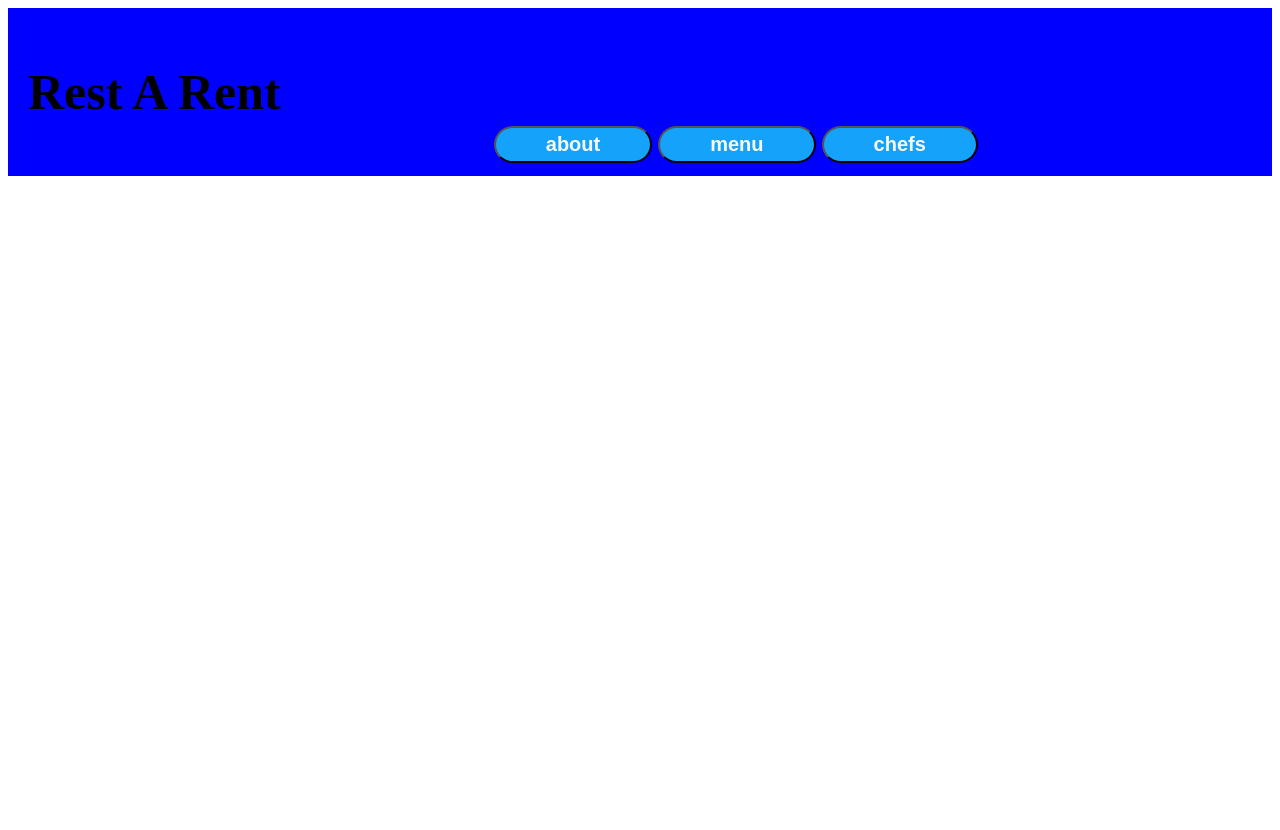
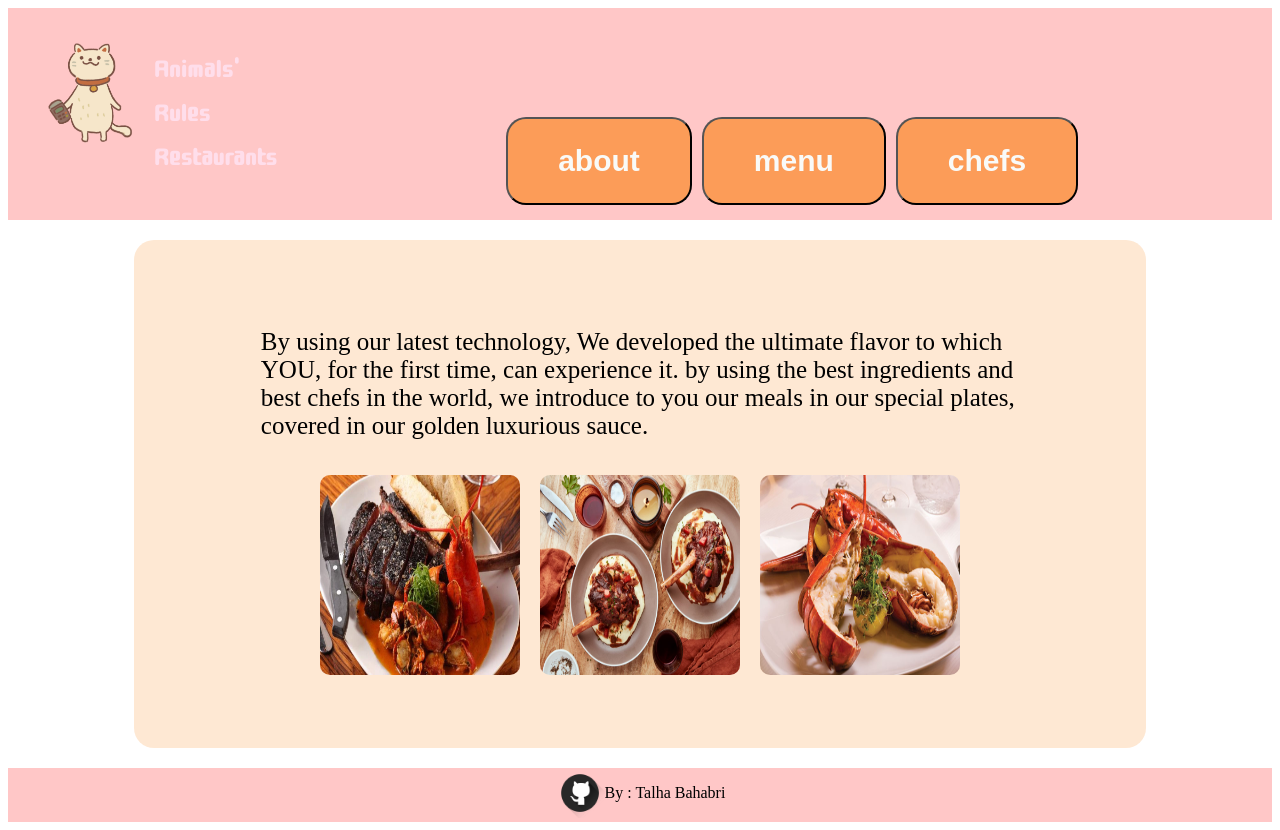
Before and after one commit to Talha-Bahabri/RESTAURANT-PAGE, a plain HTML site: page index.html in a window 1280 px wide. Before the commit the page ends 800 px from the top, so only its background shows below. Drawn offline with nearby package versions, Linux system fonts and the light colour scheme.

Commit message:
chnged colors,logo,font many changes

```diff
--- a/index.html
+++ b/index.html
@@ -16,7 +16,8 @@
 
       <div id="header">
         <div id="logo">
-          <p >Rest A Rent </p>
+          <img src="img/mainLogo.png" class="headerImage">
+          <p id="logoText">Animals' Rules Restaurants </p>
         </div>
         <div id="buttonsDiv">
           <button class="pages-button" id="about"> about </button>
@@ -34,6 +35,14 @@
 
       </div>
 
+      <div class="footer">
+
+        <a href="https://github.com/Talha-Bahabri/TIC-TAC-TOE" target="_blank"> <img src="img/githubLogo.png" class="footerImage"> </a>
+
+    <p> By : Talha Bahabri </p>
+
+    </div>
+
     </div>
 
 
--- a/style.css
+++ b/style.css
@@ -1,14 +1,21 @@
 
-
+ .headerImage {
+    padding: 20px;
+    padding-top: 30px;
+    width: 100px;
+    height: 100px;
+  }
 
   #header {
-      background-color: blue;
-      display: flex;
+      background-color: rgba(255, 0, 0, 0.219);
+      display: flex ;
+
 
   }
 
   #logo {
       display: flex;
+      flex-basis: 100px;
       font-size: 50px;
       font-weight: bold;
       margin: 5px;
@@ -16,24 +23,37 @@
       margin-right: 200px;
 
   }
+  @font-face {
+    font-family: logoFontCute;
+    src: url(fonts/logoFont.ttf);
+  }
+  #logoText {
+    font-family: logoFontCute;
+      color: rgba(255, 222, 236, 0.986);
+      font-size: 35px;
+
+  }
   #buttonsDiv {
         display: flex;
         align-items: flex-end;
+
 
         /* justify-content: center; */
         padding: 10px;
 
     }
     .pages-button{
-        background-color: rgb(20, 162, 250);
+        background-color: rgba(250, 131, 20, 0.616);
         font-weight: bold;
-        font-size: 20px;
+        font-size: 30px;
         padding: 5px;
         padding-left: 50px;
         padding-right: 50px;
+        padding-top: 25px;
+        padding-bottom: 25px;
         border-radius: 20px;
         color: #F9FAF8;
-        margin: 3px;
+        margin: 5px;
 
     }
 
@@ -42,17 +62,17 @@
       height: 100px;
       width: 150px;
       border-radius: 10px;
-      animation: ElementsFadeIn 2s;
+      animation: ElementsFadeIn 3s;
   }
 
   .foodText{
       font: bold;
       font-size: 25px;
-      animation: ElementsFadeIn 3s;
+      animation: ElementsFadeIn 1.5s;
 
   }
   .foodDiv   {
-      background-color: red;
+    background-color: rgba(250, 131, 20, 0.185);
       padding-left: 10%;
       padding-right: 10%;
       padding-top: 2%;
@@ -73,7 +93,7 @@
   .aboutDiv {
     display: flex;
     flex-direction: column;
-    background-color: green;
+    background-color: rgba(250, 131, 20, 0.185);;
     border-radius: 20px;
 
     margin-top: 20px;
@@ -94,6 +114,7 @@
   .aboutDivTextDiv {
       display: flex;
       flex-grow: 2;
+
   }
 
   .aboutDivImgDiv {
@@ -104,6 +125,7 @@
   .aboutText{
     font: bold;
     font-size: 25px;
+    animation: ElementsFadeIn 1.5s;
 }
 
     .aboutImgs {
@@ -111,6 +133,7 @@
         width: 200px;
         border-radius: 10px;
         margin: 10px;
+        animation: ElementsFadeIn 3s;
     }
 
     .chefsDiv {
@@ -129,7 +152,7 @@
         flex-direction: column;
         justify-content: center;
         align-items: center;
-        background-color: rgb(95, 0, 95);
+        background-color: rgba(250, 131, 20, 0.185);
         padding-left: 10%;
         padding-right: 10%;
         padding-top: 2%;
@@ -140,6 +163,7 @@
     .chefsText {
         font: bold;
       font-size: 25px;
+      animation: ElementsFadeIn 1.5s;
 
     }
 
@@ -149,8 +173,20 @@
         width: 300px;
         border-radius: 100%;
         margin: 10px;
+        animation: ElementsFadeIn 3s;
     }
 
+
+    .footer {
+        display: flex;
+        justify-content: center;
+        background-color: rgba(255, 0, 0, 0.219);
+        margin-top: 20px;
+    }
+    .footerImage {
+        width: 50px;
+        height: 50px;
+    }
 
     @keyframes PagesFadeIn {
         from { opacity: 0; }
```
Also changed, not shown: fonts/logoFont.ttf (added), img/githubLogo.png (added), img/mainLogo.png (added), main.js.
